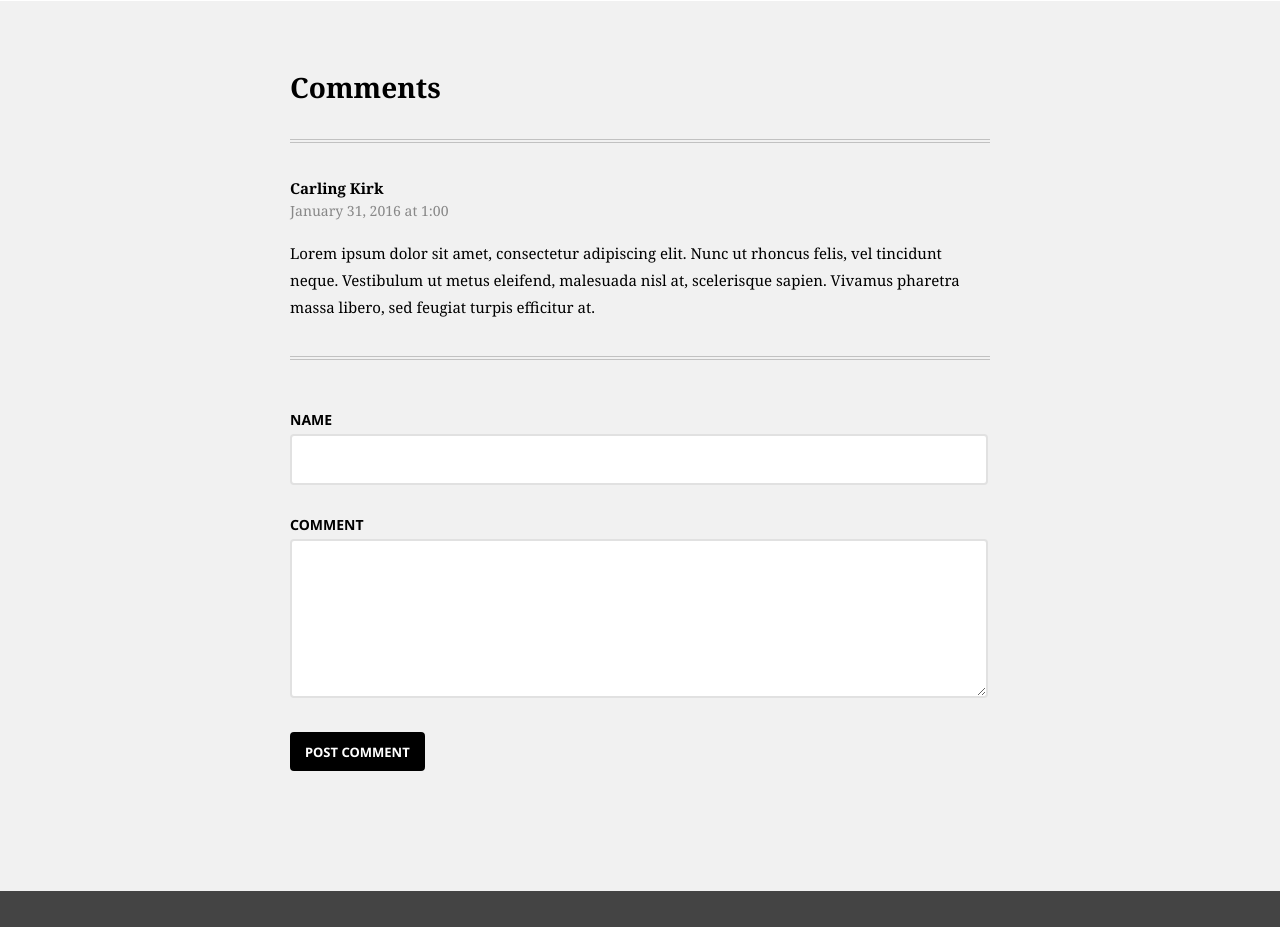
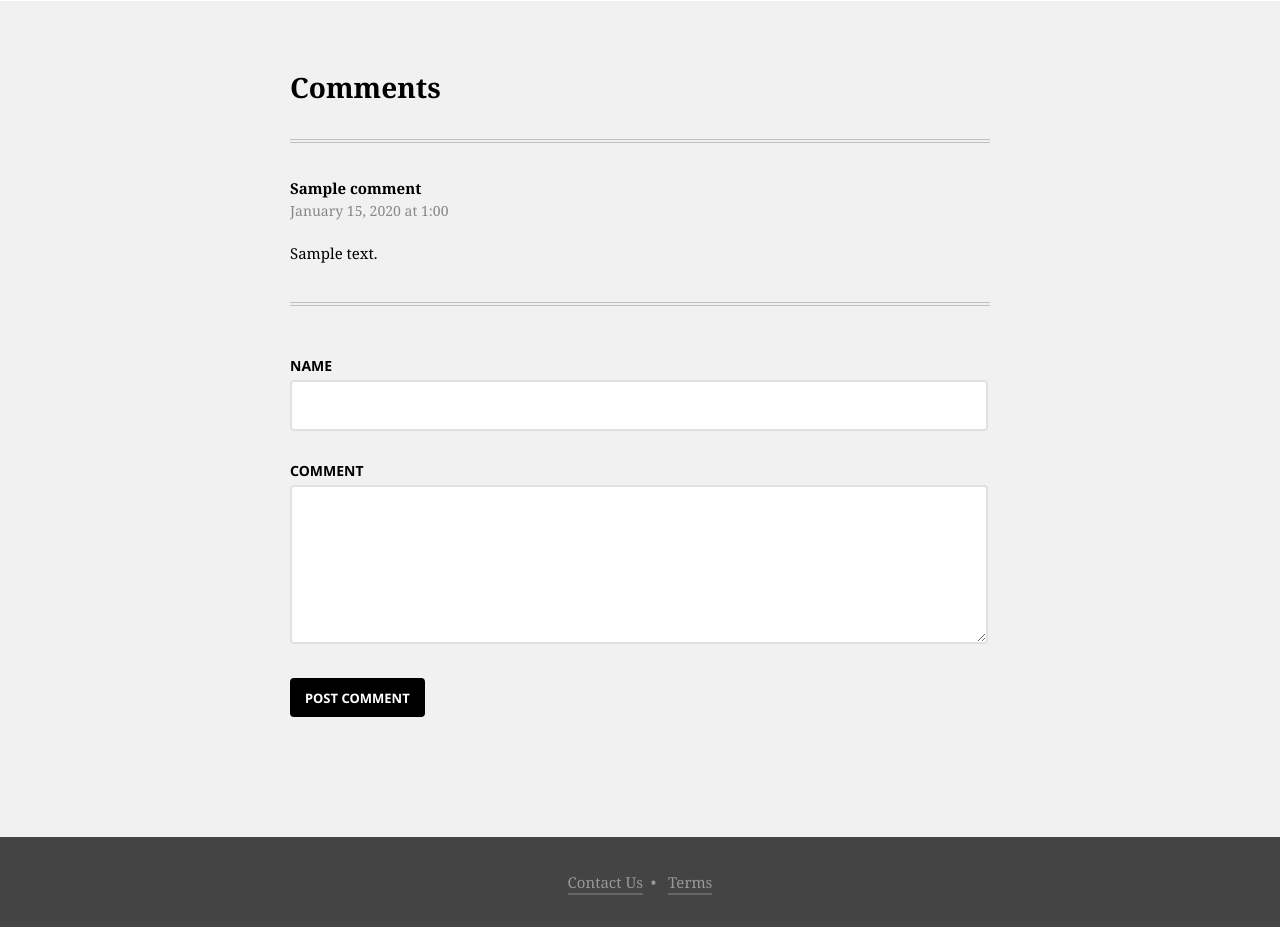
Before and after one commit to m-onofri/treehouse-techdegree-project-5, a PHP site: template templates/detail.phtml in a window 1280 px wide. Shown: the part 526-1453 px from the top of the page. Run offline with PHP 8.4, Linux system fonts and the light colour scheme; the template is opened without the code that fills it: most values are stand-ins (such as "Sample title", 1, 10 or a date in 2020).

Commit message:
Update route detail

```diff
--- a/models/Comment.php
+++ b/models/Comment.php
@@ -18,9 +18,9 @@ class Comment
         $statement->bindParam('post_id', $post_id);
         $statement->execute();
         $comments = $statement->fetchAll();
-        if (empty($comments)) {
-            throw new ApiException(ApiException::REVIEW_NOT_FOUND, 404);
-        }
+        // if (empty($comments)) {
+        //     throw new ApiException(ApiException::REVIEW_NOT_FOUND, 404);
+        // }
         return $comments;
     }
     public function getComment($comment_id)
--- a/templates/detail.phtml
+++ b/templates/detail.phtml
@@ -18,11 +18,20 @@
         <section class="entry-comments">
             <div class="container">
                     <h2>Comments</h2>
-                    <div class="comment">
-                        <strong>Carling Kirk</strong>
-                        <time datetime="2016-01-31 1:00">January 31, 2016 at 1:00</time>
-                        <p>Lorem ipsum dolor sit amet, consectetur adipiscing elit. Nunc ut rhoncus felis, vel tincidunt neque. Vestibulum ut metus eleifend, malesuada nisl at, scelerisque sapien. Vivamus pharetra massa libero, sed feugiat turpis efficitur at.</p>
-                    </div>
+                    <?php if (!empty($comments)) {
+                        foreach ($comments as $comment) { ?>
+                            <div class="comment">
+                                <strong><?php echo $comment['name']; ?></strong>
+                                <time datetime="<?php echo $comment['date']; ?>">
+                                    <?php echo strftime("%B %e, %G", strtotime($comment['date'])); ?> at 1:00
+                                </time>
+                                <p><?php echo $comment['body']; ?></p>
+                            </div>
+                        <?php }
+                    } else { ?>
+                        <p>No comments yet. Post the first comment!</p>
+                    <?php } ?>
+
                     <div class="new-comment">
                         <form method="POST" action="/comment/new">
                               <label for="name"> Name</label>
```
Also changed, not shown: src/routes.php (+4 -3 lines).
